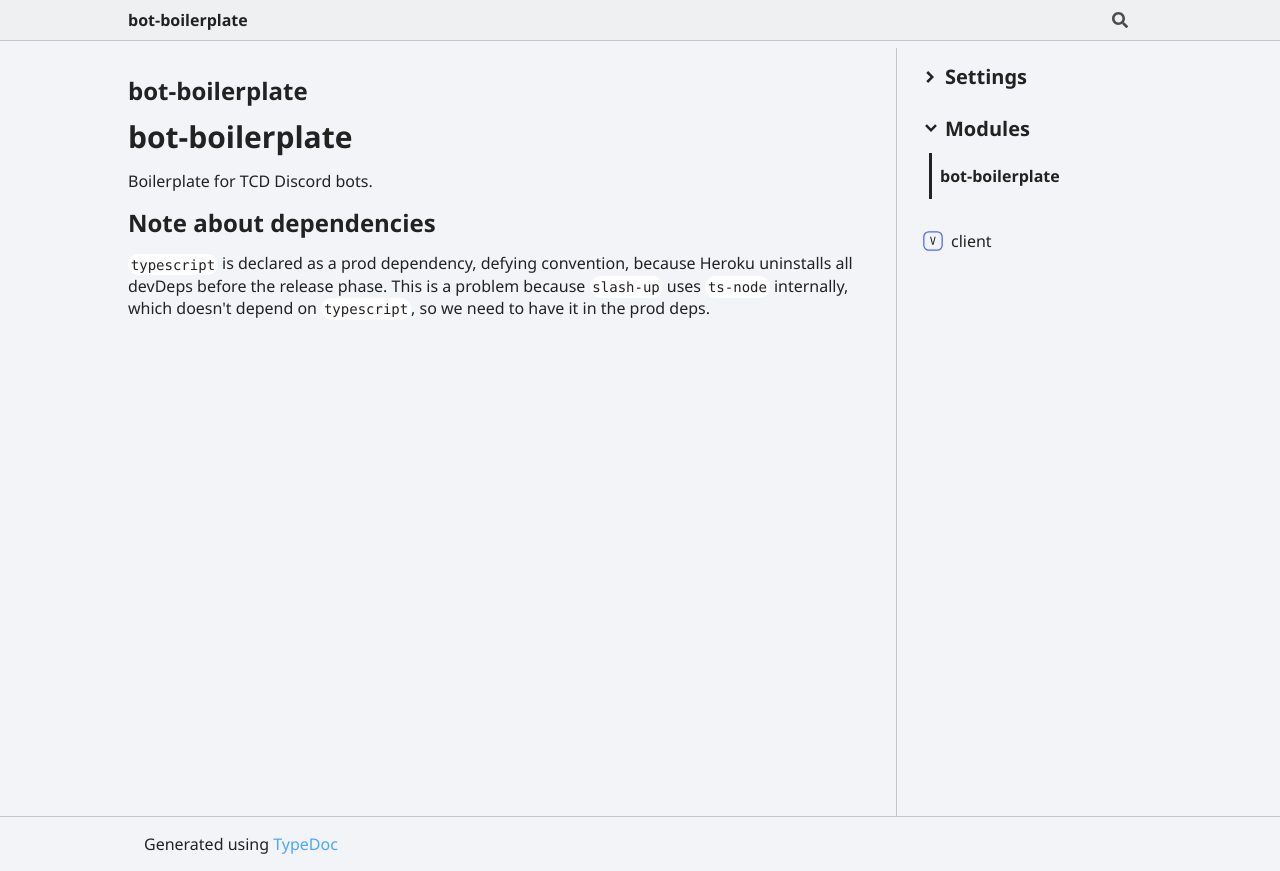
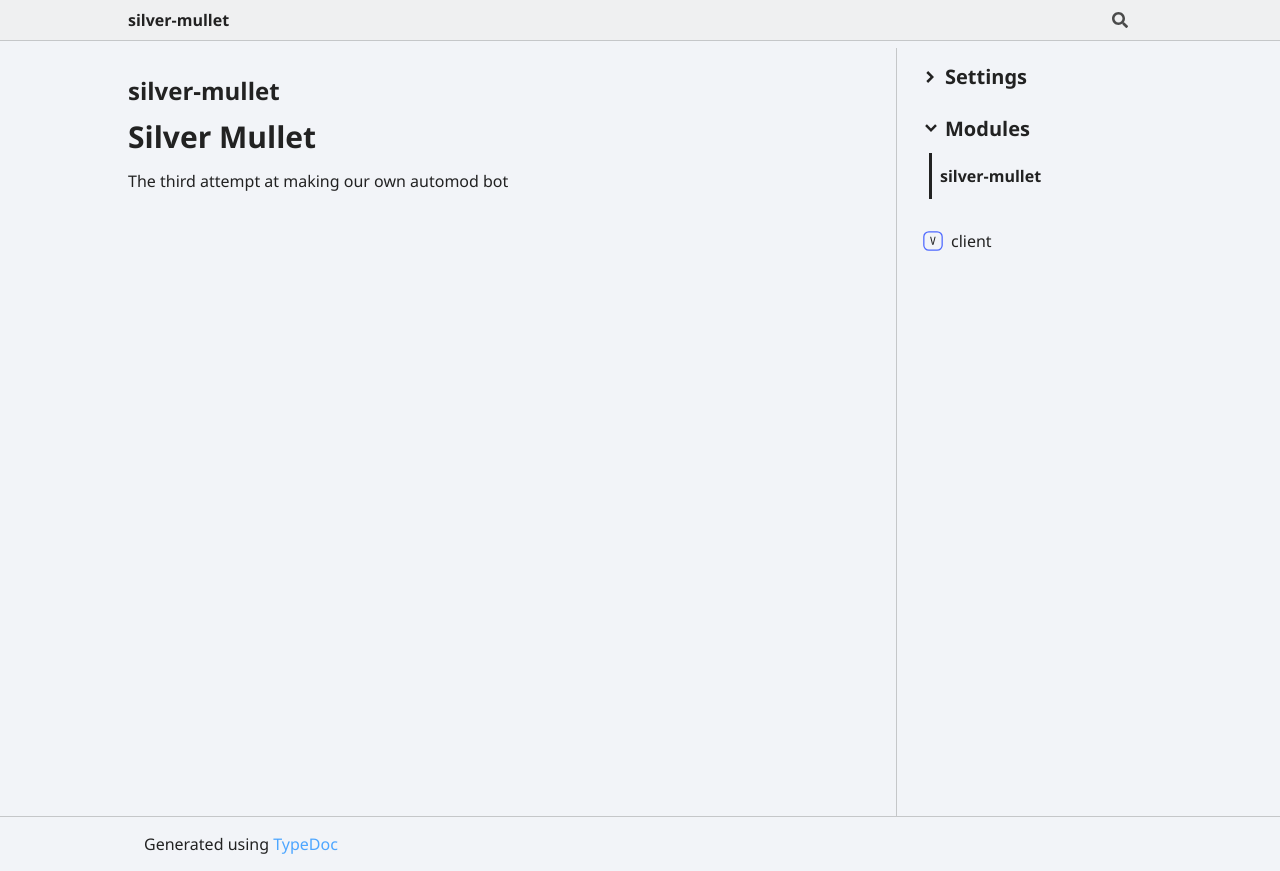
Before and after one commit to TheCodingDen/silver-mullet, a plain HTML site: page index.html in a window 1280 px wide. Drawn offline with Linux system fonts and the light colour scheme.

Commit message:
Deploying to gh-pages from @ TheCodingDen/silver-mullet@fb64a646497babe1bf8f86fa49caa1297642f78d 🚀

```diff
--- a/index.html
+++ b/index.html
@@ -1,4 +1,4 @@
-<!DOCTYPE html><html class="default" lang="en"><head><meta charSet="utf-8"/><meta http-equiv="x-ua-compatible" content="IE=edge"/><title>bot-boilerplate</title><meta name="description" content="Documentation for bot-boilerplate"/><meta name="viewport" content="width=device-width, initial-scale=1"/><link rel="stylesheet" href="assets/style.css"/><link rel="stylesheet" href="assets/highlight.css"/><script async src="assets/search.js" id="search-script"></script></head><body><script>document.documentElement.dataset.theme = localStorage.getItem("tsd-theme") || "os"</script><header class="tsd-page-toolbar">
+<!DOCTYPE html><html class="default" lang="en"><head><meta charSet="utf-8"/><meta http-equiv="x-ua-compatible" content="IE=edge"/><title>silver-mullet</title><meta name="description" content="Documentation for silver-mullet"/><meta name="viewport" content="width=device-width, initial-scale=1"/><link rel="stylesheet" href="assets/style.css"/><link rel="stylesheet" href="assets/highlight.css"/><script async src="assets/search.js" id="search-script"></script></head><body><script>document.documentElement.dataset.theme = localStorage.getItem("tsd-theme") || "os"</script><header class="tsd-page-toolbar">
 <div class="tsd-toolbar-contents container">
 <div class="table-cell" id="tsd-search" data-base=".">
 <div class="field"><label for="tsd-search-field" class="tsd-widget tsd-toolbar-icon search no-caption"><svg width="16" height="16" viewBox="0 0 16 16" fill="none"><path d="M15.7824 13.833L12.6666 10.7177C12.5259 10.5771 12.3353 10.499 12.1353 10.499H11.6259C12.4884 9.39596 13.001 8.00859 13.001 6.49937C13.001 2.90909 10.0914 0 6.50048 0C2.90959 0 0 2.90909 0 6.49937C0 10.0896 2.90959 12.9987 6.50048 12.9987C8.00996 12.9987 9.39756 12.4863 10.5008 11.6239V12.1332C10.5008 12.3332 10.5789 12.5238 10.7195 12.6644L13.8354 15.7797C14.1292 16.0734 14.6042 16.0734 14.8948 15.7797L15.7793 14.8954C16.0731 14.6017 16.0731 14.1267 15.7824 13.833ZM6.50048 10.499C4.29094 10.499 2.50018 8.71165 2.50018 6.49937C2.50018 4.29021 4.28781 2.49976 6.50048 2.49976C8.71001 2.49976 10.5008 4.28708 10.5008 6.49937C10.5008 8.70852 8.71314 10.499 6.50048 10.499Z" fill="var(--color-text)"></path></svg></label><input type="text" id="tsd-search-field" aria-label="Search"/></div>
@@ -6,22 +6,17 @@
 <div id="tsd-toolbar-links"></div></div>
 <ul class="results">
 <li class="state loading">Preparing search index...</li>
-<li class="state failure">The search index is not available</li></ul><a href="index.html" class="title">bot-boilerplate</a></div>
+<li class="state failure">The search index is not available</li></ul><a href="index.html" class="title">silver-mullet</a></div>
 <div class="table-cell" id="tsd-widgets"><a href="#" class="tsd-widget tsd-toolbar-icon menu no-caption" data-toggle="menu" aria-label="Menu"><svg width="16" height="16" viewBox="0 0 16 16" fill="none"><rect x="1" y="3" width="14" height="2" fill="var(--color-text)"></rect><rect x="1" y="7" width="14" height="2" fill="var(--color-text)"></rect><rect x="1" y="11" width="14" height="2" fill="var(--color-text)"></rect></svg></a></div></div></header>
 <div class="container container-main">
 <div class="col-8 col-content">
 <div class="tsd-page-title">
-<h2>bot-boilerplate</h2></div>
+<h2>silver-mullet</h2></div>
 <div class="tsd-panel tsd-typography">
-<a href="#bot-boilerplate" id="bot-boilerplate" style="color: inherit; text-decoration: none;">
-  <h1>bot-boilerplate</h1>
+<a href="#silver-mullet" id="silver-mullet" style="color: inherit; text-decoration: none;">
+  <h1>Silver Mullet</h1>
 </a>
-<p>Boilerplate for TCD Discord bots.</p>
-
-<a href="#note-about-dependencies" id="note-about-dependencies" style="color: inherit; text-decoration: none;">
-  <h2>Note about dependencies</h2>
-</a>
-<p><code>typescript</code> is declared as a prod dependency, defying convention, because Heroku uninstalls all devDeps before the release phase. This is a problem because <code>slash-up</code> uses <code>ts-node</code> internally, which doesn&#39;t depend on <code>typescript</code>, so we need to have it in the prod deps.</p>
+<p>The third attempt at making our own automod bot</p>
 </div></div>
 <div class="col-4 col-menu menu-sticky-wrap menu-highlight">
 <div class="tsd-navigation settings">
@@ -42,7 +37,7 @@
 <h3><svg width="20" height="20" viewBox="0 0 24 24" fill="none"><path d="M4.93896 8.531L12 15.591L19.061 8.531L16.939 6.409L12 11.349L7.06098 6.409L4.93896 8.531Z" fill="var(--color-text)"></path></svg> Modules</h3></summary>
 <div class="tsd-accordion-details">
 <ul>
-<li class="current selected"><a href="modules.html">bot-<wbr/>boilerplate</a>
+<li class="current selected"><a href="modules.html">silver-<wbr/>mullet</a>
 <ul></ul></li></ul></div></details></nav>
 <nav class="tsd-navigation secondary menu-sticky">
 <ul>
```
Also changed, not shown: modules.html (+4 -4 lines), variables/client.html (+5 -5 lines).
